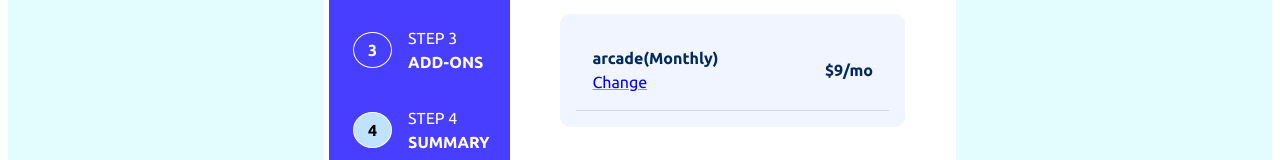
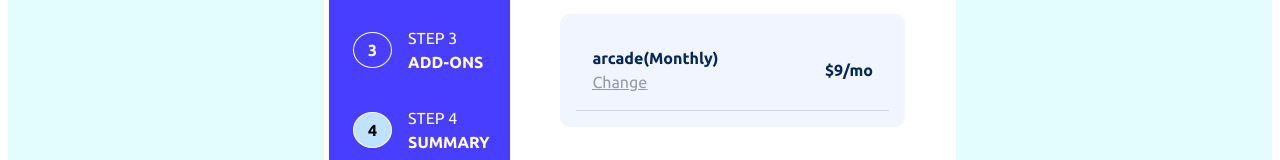
Before and after one commit to a656q59/multi_step_form, a React (Vite) app: page /finisher in a window 1280 px wide. Shown: the part 291-451 px from the top of the page. Built offline with nearby package versions, Linux system fonts and the light colour scheme.

Commit message:
added text decoration style "Change"  link  in finisher page

```diff
--- a/src/pages/Finisher.jsx
+++ b/src/pages/Finisher.jsx
@@ -22,19 +22,24 @@
                             {plan?"(Yearly)":"(Monthly)"}
                         </Typography>
 
-                        <Link to="/plan" style={{ textDecoration: 'underline', textDecorationColor: 'hsl(231, 11%, 63%)' }}>
+                        <Link to="/plan" sx={{
+                            "&:hover, &:focus-visible":{
+
+                                    textDecorationColor: 'hsl(243, 100%, 62%)',
+                                  }
+
+                         }}>
                             <Box
                            >
-                            <span
-                             sx={{
+                            <Typography sx ={{
+                                color:"hsl(231, 11%, 63%)",
+                                textDecoration:"underline ",
                                 "&:hover, &:focus-visible":{
-                                    color: 'hsl(231, 11%, 63%)',
-                                    borderColor: "purple",
-                                  }
-                             }}
-                             >
-                                Change
-                             </span>
+                                    color:'hsl(243, 100%, 62%)',
+                                    fontWeight:"bold",
+                                    textDecorationColor: 'hsl(243, 100%, 62%)',
+                                  }}}
+                            >Change</Typography>
                             </Box>
                         </Link>
 
```
